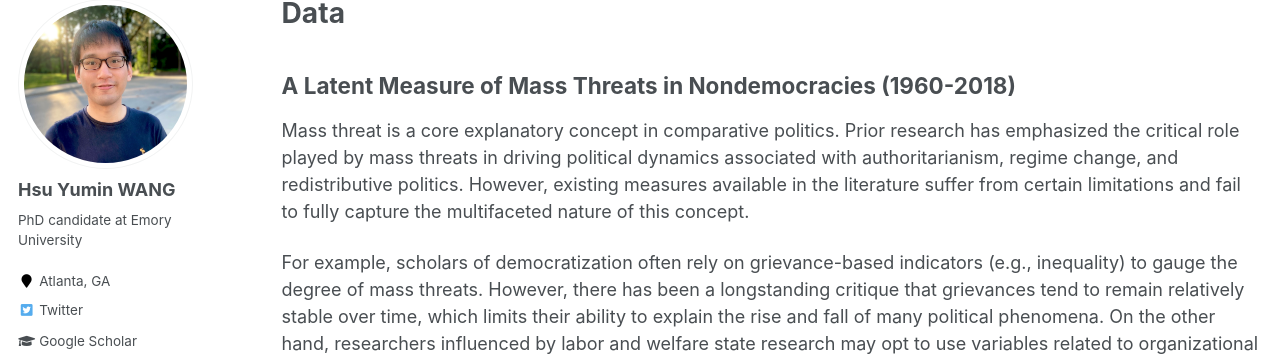
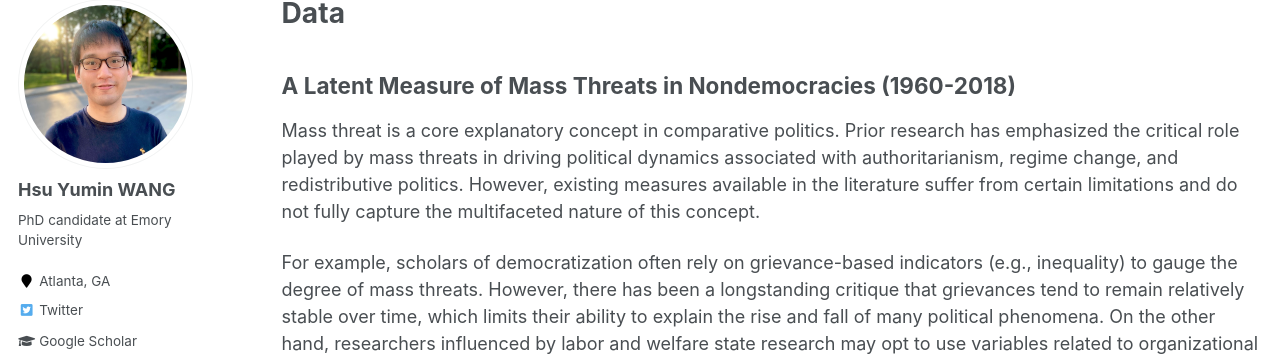
Before and after one commit to hsuyumin/hsuyumin.github.io, a Jekyll site: the page built from _pages/data.md, in a window 1280 px wide and 1226 px high. Shown: the part 119-480 px from the top of the window. Built offline with Jekyll 4.4.1, drawn with Linux system fonts in a browser that asks for light colours; some web fonts are replaced.

Commit message:
Update data.md

```diff
--- a/_pages/data.md
+++ b/_pages/data.md
@@ -10,7 +10,7 @@ redirect_from:
 ## A Latent Measure of Mass Threats in Nondemocracies (1960-2018)
 
 
-  Mass threat is a core explanatory concept in comparative politics. Prior research has emphasized the critical role played by mass threats in driving political dynamics associated with authoritarianism, regime change, and redistributive politics. However, existing measures available in the literature suffer from certain limitations and fail to fully capture the multifaceted nature of this concept.
+  Mass threat is a core explanatory concept in comparative politics. Prior research has emphasized the critical role played by mass threats in driving political dynamics associated with authoritarianism, regime change, and redistributive politics. However, existing measures available in the literature suffer from certain limitations and do not fully capture the multifaceted nature of this concept.
 
   For example, scholars of democratization often rely on grievance-based indicators (e.g., inequality) to gauge the degree of mass threats. However, there has been a longstanding critique that grievances tend to remain relatively stable over time, which limits their ability to explain the rise and fall of many political phenomena. On the other hand, researchers influenced by labor and welfare state research may opt to use variables related to organizational capacity. Still, relying solely on these variables may not adequately represent mass threats, as it fails to consider the underlying motivations that drive the use of such capacity for resistance. While one can sidestep this unresolved divide by turning to the frequency of contentious events, common event-based measures presumably only capture realized threats, omitting a large universe of unrealized threats that are also politically consequential.
 
```
